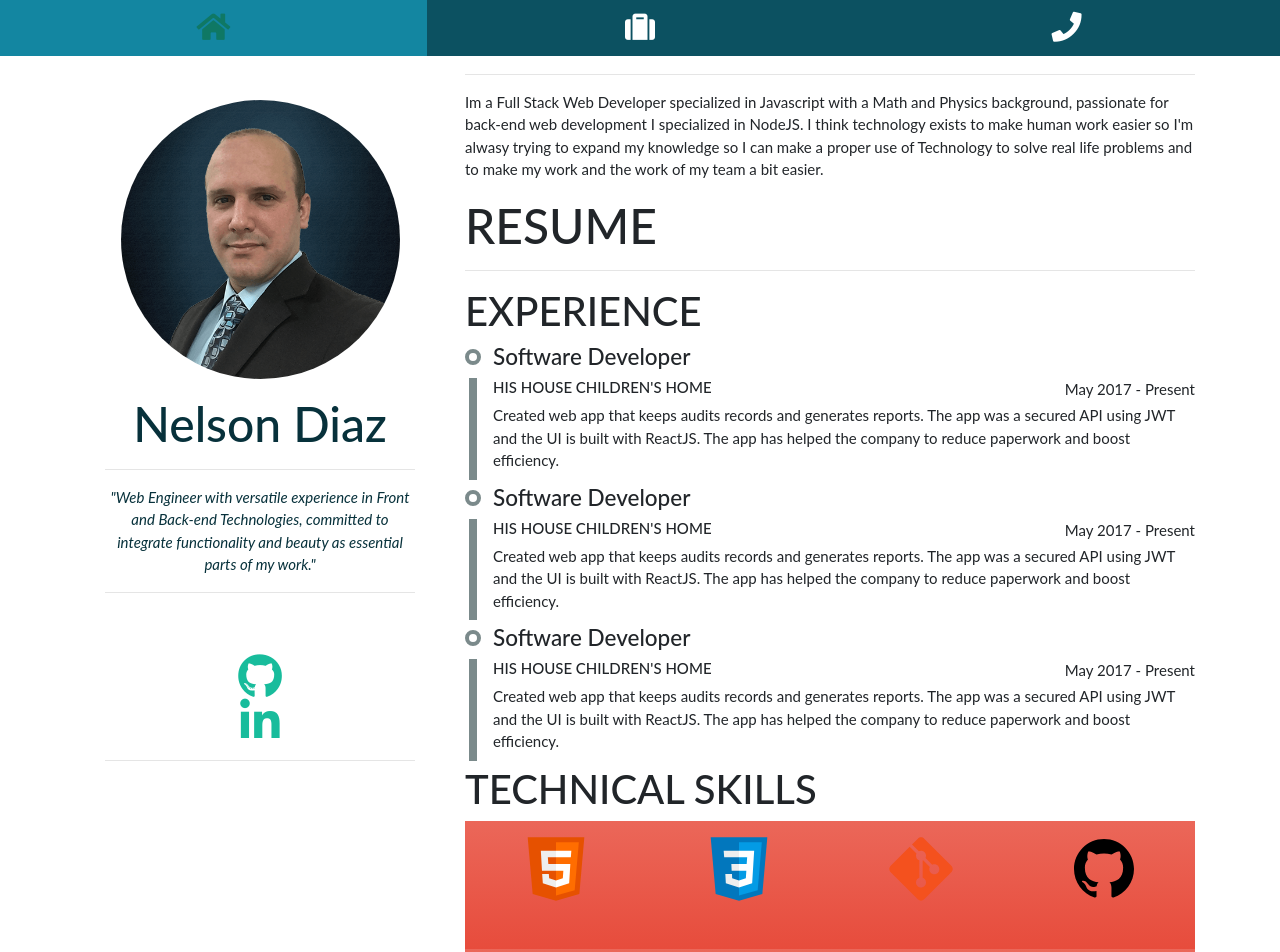
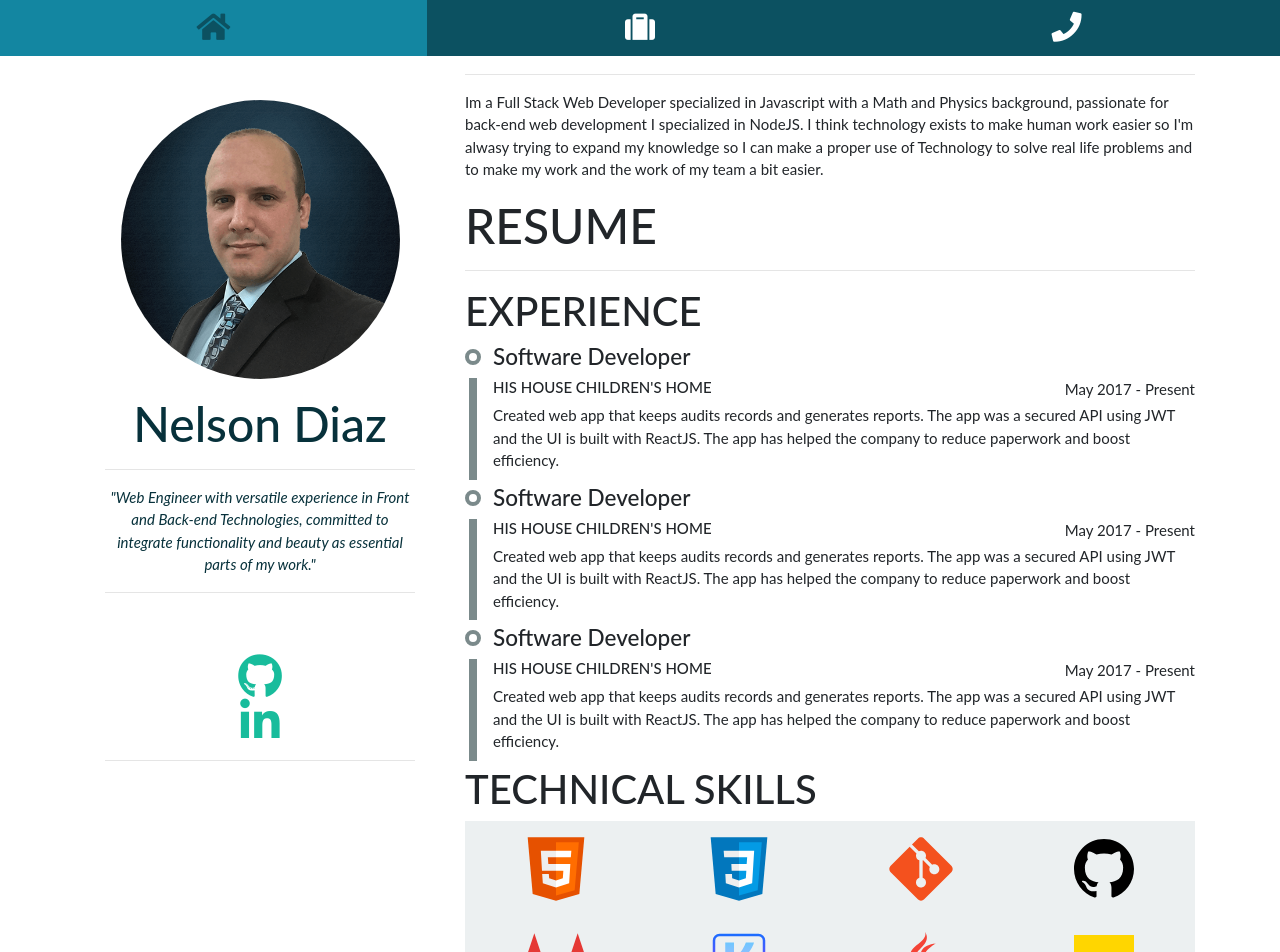
Before and after one commit to mrsantacruz86/mrsantacruz86.github.io, a React (Create React App) app: page / in a window 1280 px wide. Shown: the top 952 px of the page. Built offline with nearby package versions, Linux system fonts and the light colour scheme.

Commit message:
working with icons #4

```diff
--- a/src/Components/SkillList.js
+++ b/src/Components/SkillList.js
@@ -2,8 +2,8 @@ import React from 'react';
 
 const renderSkill = (image, index) => {
   return (
-    <div key={index} className="float-left square-medium bg-gradient-danger text-center">
-      <img src={image.icon} className="img-fluid vector align-middle" />
+    <div key={index} className="float-left square-medium bg-light text-center">
+      <img src={image.icon} className="vector" />
     </div>
   );
 };
@@ -12,7 +12,7 @@ const SkillList = ({ skills }) => {
   return (
     <div>
       <h2>TECHNICAL SKILLS</h2>
-      <div className="thumbnail-list">
+      <div className="align-items-center thumbnail-list">
         {skills.map((skill, index) => {
           return renderSkill(skill, index);
         })}
--- a/src/styles/custom.scss
+++ b/src/styles/custom.scss
@@ -2,10 +2,9 @@ body {
   margin: 0;
   padding: 0;
   font-family: sans-serif;
-  /* background-color: #EDEDDA; */
 }
 a {
-  /* color: #07313B; */
+  color: #07313b;
 }
 
 a:hover {
@@ -30,20 +29,16 @@ a:hover {
   padding: 12px 0;
   transition: all 0.3s ease;
   color: white;
-  /* font-size: 36px; */
 }
 
 .icon-bar a:hover {
   background-color: #1386a1;
-  /* color: #0C5161; */
+  color: #0c5161;
 }
 .portfolio-item .card {
-  /* height: 8rem; */
   background: none;
   border-color: #07313b;
   margin-top: 1rem;
-  /* margin-left: 1rem; */
-  /* margin-right: 1rem; */
   margin-bottom: 1rem;
 }
 .personal-info {
@@ -53,14 +48,9 @@ a:hover {
   text-align: center;
 }
 .profile-picture {
-  /* margin-top: 1rem; */
   margin-bottom: 1rem;
   // box-shadow: 1px 1px 6px 4px darkgrey;
   max-width: 90%;
-}
-
-.page-content > h2 {
-  margin-top: 3rem;
 }
 
 // Skill squares styles
@@ -68,13 +58,12 @@ a:hover {
 }
 .square-medium {
   width: 25%;
-  height: 8rem;
-  // background-color: #07313b;
+  min-height: 6rem;
 }
 .vector {
   display: inline-block;
   max-width: 6rem;
   max-height: 6rem;
   padding: 0.5rem;
-  margin: 0 auto;
+  margin: auto;
 }
```
